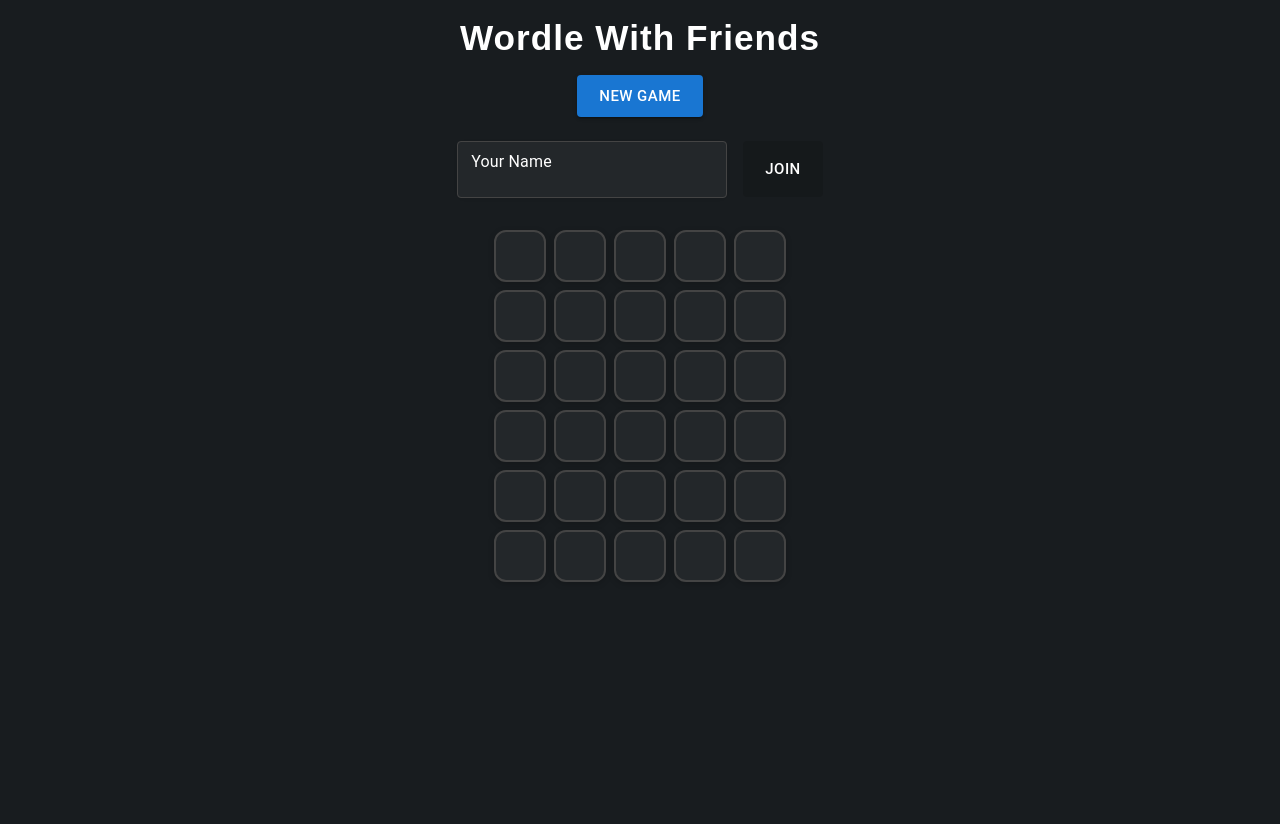
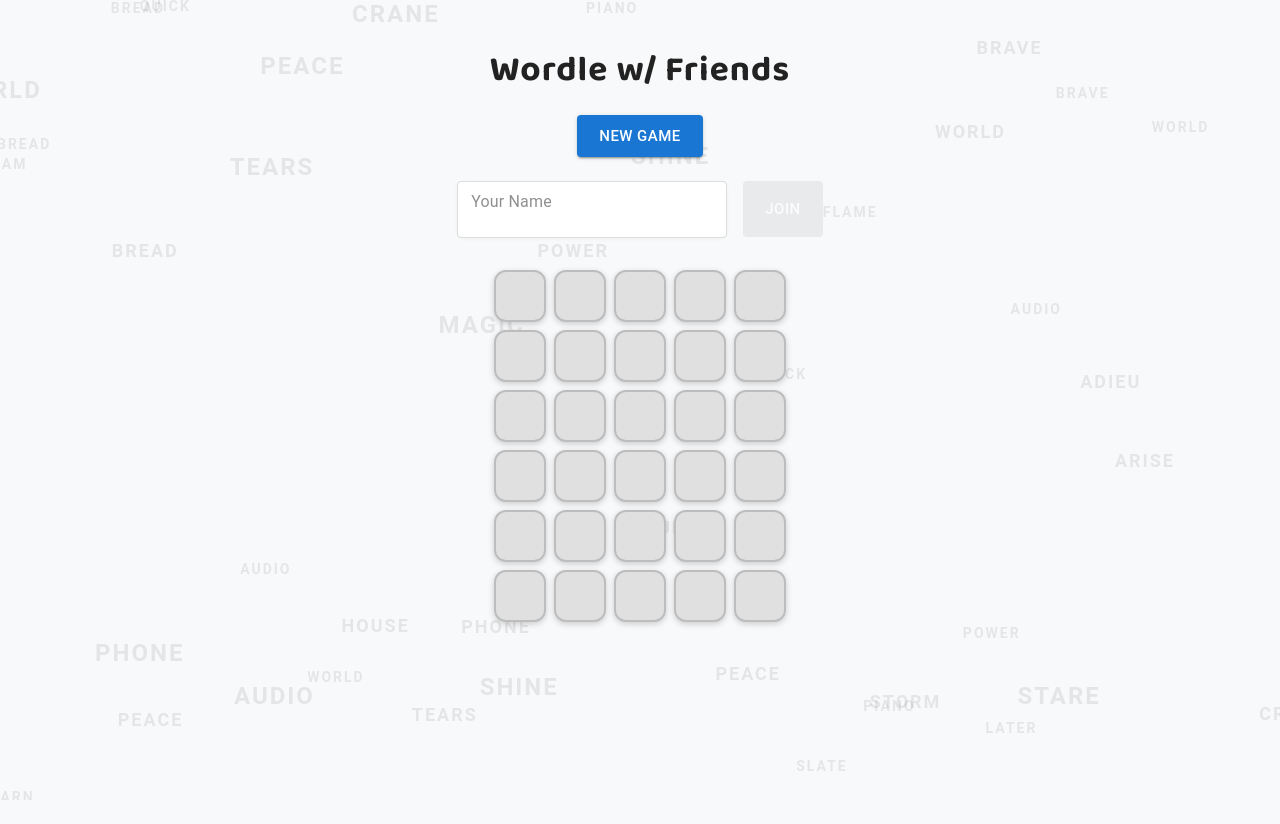
Before and after one commit to sam-adefioye/wordle-with-friends, a React (Create React App) app in the folder frontend/: page / in a window 1280 px wide. Before the commit the page ends 800 px from the top, so only its background shows below. Built offline with nearby package versions, Linux system fonts and the light colour scheme.

Commit message:
Iteration 1.0 UI update

```diff
--- a/frontend/public/index.html
+++ b/frontend/public/index.html
@@ -12,6 +12,9 @@
       user's mobile device or desktop. See https://developers.google.com/web/fundamentals/web-app-manifest/
     -->
     <link rel="manifest" href="%PUBLIC_URL%/manifest.json" />
+    <!-- Baloo 2 font for playful headings -->
+    <link href="https://fonts.googleapis.com/css2?family=Baloo+2:wght@700&display=swap" rel="stylesheet">
+    <link href="https://fonts.googleapis.com/css2?family=Fredoka:wght@700&display=swap" rel="stylesheet">
     <!--
       Notice the use of %PUBLIC_URL% in the tags above.
       It will be replaced with the URL of the `public` folder during the build.
--- a/frontend/src/App.css
+++ b/frontend/src/App.css
@@ -1,18 +1,18 @@
 html, body {
   margin: 0;
   padding: 0;
-  background: #181c1f;
+  background: #f8f9fa;
   height: 100%;
   box-sizing: border-box;
+  color: #222;
 }
 
 h1 {
-  font-family: 'Montserrat', sans-serif;
+  font-family: 'Baloo 2', 'Montserrat', Arial, sans-serif;
   font-size: 2.2rem;
-  font-weight: 700;
   margin-bottom: 0.5em;
   letter-spacing: 1px;
-  color: #fff;
+  color: #222;
   text-align: center;
   margin-top: 0.5em;
 }
@@ -22,13 +22,16 @@
 }
 
 .App {
-  background: #181c1f;
+  background: transparent;
   min-height: 100vh;
   text-align: center;
-  color: #fff;
+  color: #222;
   display: flex;
   flex-direction: column;
   align-items: center;
+  position: relative;
+  z-index: 1;
+  margin-top: 1.5em;
 }
 
 .App-logo {
@@ -82,7 +85,7 @@
 .grid-tile {
   width: 48px;
   height: 48px;
-  background: #23272a;
+  background: #e0e0e0;
   border-radius: 12px;
   display: flex;
   align-items: center;
@@ -91,8 +94,8 @@
   font-weight: bold;
   text-transform: uppercase;
   box-shadow: 0 2px 6px rgba(0,0,0,0.18);
-  border: 2px solid #444;
-  color: #fff;
+  border: 2px solid #bdbdbd;
+  color: #222;
   transition: background 0.2s, border 0.2s;
 }
 .grid-tile.green {
@@ -133,7 +136,7 @@
 .guess-player {
   margin-left: 12px;
   font-size: 1.1rem;
-  color: #bbb;
+  color: #444;
   font-weight: 500;
   align-self: center;
 }
@@ -155,20 +158,28 @@
 
 /* Make the TextField background dark in all browsers */
 .MuiOutlinedInput-root {
-  background: #23272a !important;
+  background: #fff !important;
 }
 
 .MuiInputBase-input, .MuiInputLabel-root {
-  color: #fff !important;
+  color: #222 !important;
 }
 
 .MuiOutlinedInput-notchedOutline {
-  border-color: #444 !important;
+  border-color: #bdbdbd !important;
 }
 
 input {
   background: transparent !important;
-  color: #fff !important;
+  color: #222 !important;
+}
+
+button[disabled], .Mui-disabled {
+  opacity: 0.5 !important;
+}
+
+button {
+  font-family: inherit;
 }
 
 /* Ensure Join button text is always white, even in Safari */
--- a/frontend/src/App.tsx
+++ b/frontend/src/App.tsx
@@ -4,6 +4,7 @@
 import InputAdornment from '@mui/material/InputAdornment';
 import IconButton from '@mui/material/IconButton';
 import ClearIcon from '@mui/icons-material/Clear';
+import ReplayIcon from '@mui/icons-material/Replay';
 import './App.css';
 import { BACKEND_URL, WS_URL, MAX_GUESSES, WORD_LENGTH } from './constants';
 import { GameState, Guess } from './model/interfaces';
@@ -19,9 +20,9 @@
 
 const AnimatedWordBackground: React.FC<AnimatedWordBackgroundProps> = ({
   className = '',
-  opacity = 0.15,
-  wordCount = 15,
-  speed = 800,
+  opacity = 0.22, // increased for more visibility
+  wordCount = 22, // more words
+  speed = 900,    // more frequent
   customWords = null
 }) => {
   const containerRef = useRef<HTMLDivElement>(null);
@@ -59,6 +60,10 @@
 
     const delay = Math.random() * 2;
     word.style.animationDelay = delay + 's';
+
+    // Use a more contrasting color for the animated words
+    word.style.color = `rgba(0, 0, 0, 0.08)`;
+    word.style.textShadow = 'none';
 
     containerRef.current.appendChild(word);
 
@@ -188,6 +193,8 @@
   const [guessesLeft, setGuessesLeft] = useState(false);
   const [players, setPlayers] = useState<string[]>([]);
   const ws = useRef<WebSocket | null>(null);
+  const nameInputRef = useRef<HTMLInputElement>(null);
+  const [shouldFocusName, setShouldFocusName] = useState(false);
 
 
   useEffect(() => {
@@ -217,6 +224,8 @@
       } catch (error) {
         console.error('Failed to reset session:', error);
       }
+      nameInputRef.current?.focus();
+      nameInputRef.current?.click();
       return;
     }
     clear();
@@ -225,6 +234,7 @@
     const data = await res.json();
     setSessionId(data.session_id);
     window.history.replaceState(null, '', `/${data.session_id}`);
+    setShouldFocusName(true);
   };
 
   const joinSession = () => {
@@ -277,22 +287,30 @@
     }
   };
 
+  useEffect(() => {
+    if (shouldFocusName && sessionId && nameInputRef.current && !connected) {
+      nameInputRef.current.focus();
+      nameInputRef.current.click();
+      setShouldFocusName(false);
+    }
+  }, [shouldFocusName, sessionId, connected]);
+
   return (
     <div style={{ position: 'relative', minHeight: '100vh' }}>
       {/* Animated Background */}
       <AnimatedWordBackground
-        opacity={0.06}
-        wordCount={10}
-        speed={1500}
+        opacity={0.22}
+        wordCount={22}
+        speed={900}
       />
 
       {/* Main App Content */}
-      <div className="App" style={{ position: 'relative', zIndex: 1 }}>
-        <h1>Wordle With Friends</h1>
+      <div className="App">
+        <h1>Wordle w/ Friends</h1>
         <div>
           <div className="new-game-container">
             <Button variant="contained" color="primary" onClick={createSession} size="large">
-              New Game
+              {gameResult || sessionId ? <ReplayIcon fontSize="medium" /> : 'New Game'}
             </Button>
           </div>
 
@@ -324,6 +342,7 @@
                 disabled={connected || !sessionId}
                 style={{ marginRight: '1em' }}
                 size="small"
+                inputRef={nameInputRef}
                 slotProps={{
                   input: {
                     endAdornment: player && (
```
